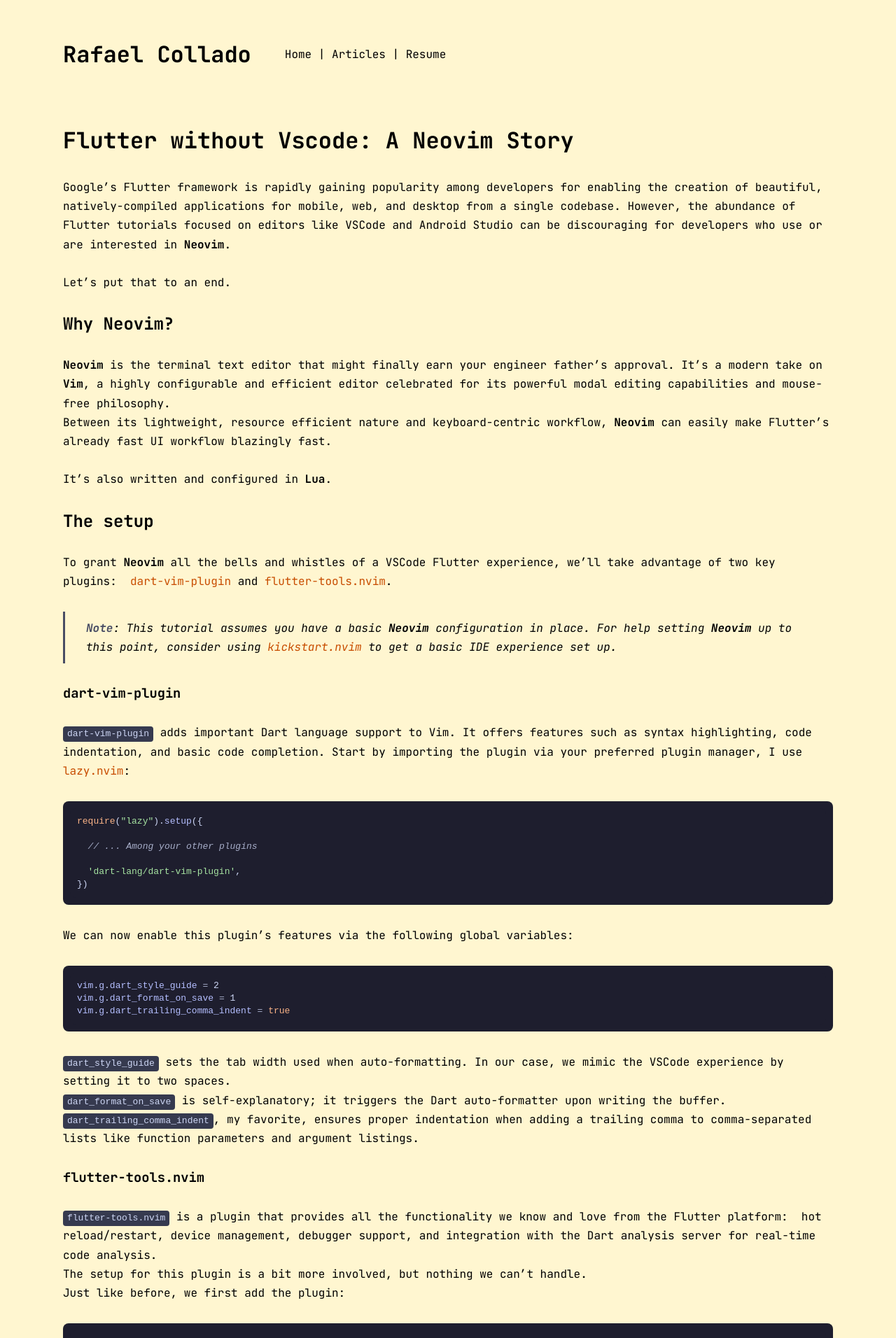
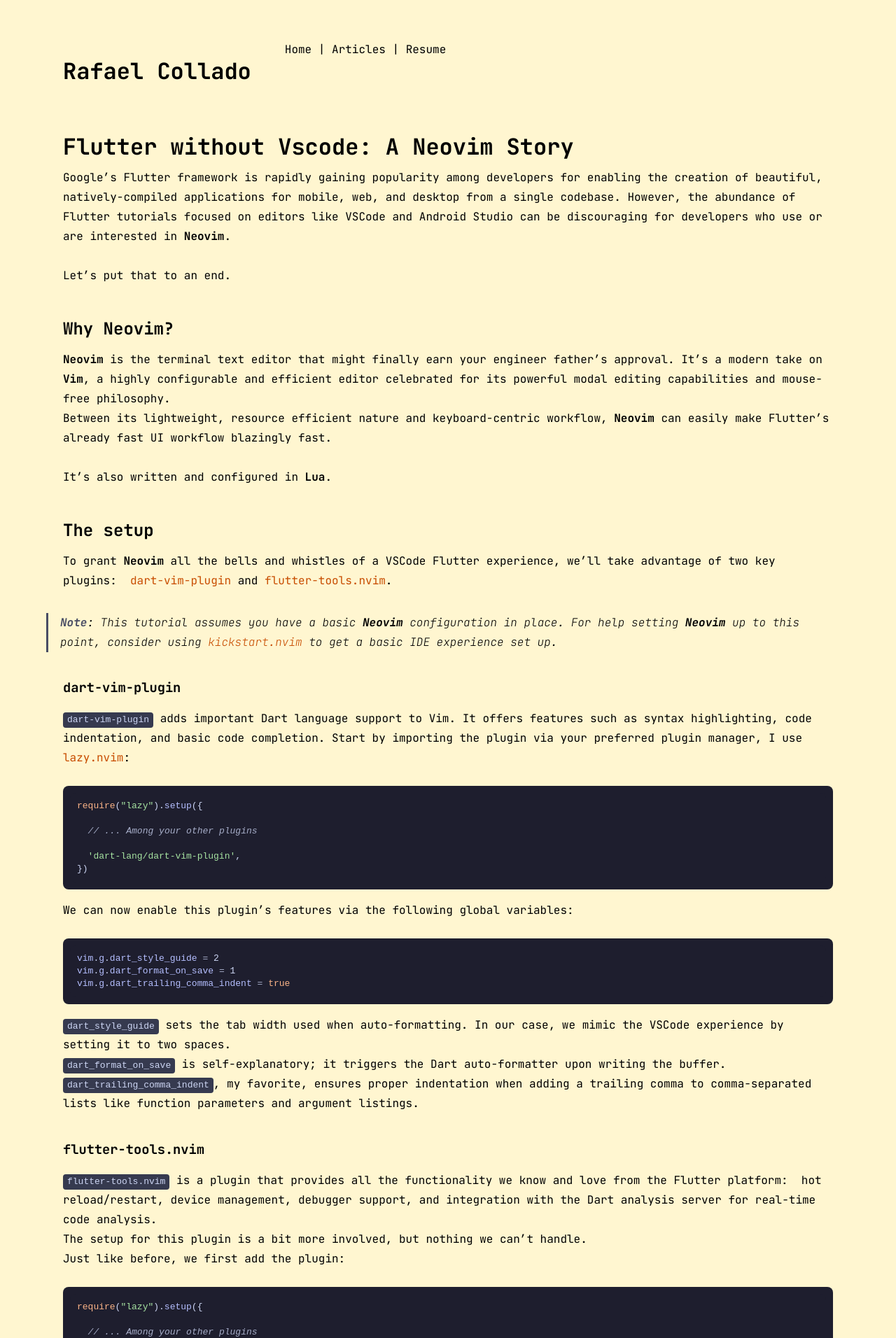
Before and after one commit to rafaelcolladojr/rafaelcolladojr.github.io, a Jekyll site: the page built from _posts/2024-11-22-flutter-without-vscode-a-neovim-story.md, in a window 1280 px wide. Shown: the top 1912 px of the page at 70% size. Built offline with Jekyll 4.4.1, drawn with Linux system fonts in a browser that asks for light colours; some of the changed text lies outside the part shown.

Commit message:
Modified article styling

```diff
--- a/_posts/2024-11-22-flutter-without-vscode-a-neovim-story.md
+++ b/_posts/2024-11-22-flutter-without-vscode-a-neovim-story.md
@@ -205,7 +205,7 @@ require('flutter-tools').setup {
 
 > Dap integration is enabled by including the `debugger` map in our configuration object.
 
-As a bonus, this setup allows us to use our pre-existing VSCode `launch.js` configurations from within **Neovim**. Running the `:FlutterRun` command, or simply using our new **<leader>ff** keybinding, will display a list of our VSCode run configurations to select from.
+As a bonus, this setup allows us to use our pre-existing VSCode `launch.js` configurations from within **Neovim**. Running the `:FlutterRun` command, or simply using our new **\<leader\>ff** keybinding, will display a list of our VSCode run configurations to select from.
 
 Lastly, the `nvim-dap` README provides some handy keybindings to navigate the debugger - things like breakpoint management and code traversal:
 
--- a/css/main.css
+++ b/css/main.css
@@ -16,19 +16,28 @@ h2,
 h3,
 h4,
 h5,
-h6 {
+h6,
+p {
   margin: 0 auto;
-  padding: 0 auto;
-  margin-block-start: 1em;
-  margin-block-end: 1em;
+  margin-block-start: 0;
+  margin-block-end: 0;
   font-family: "JetBrains Mono", serif;
   font-optical-sizing: auto;
   font-style: normal;
+  line-height: 28px;
+}
+
+h1,
+h2,
+h3,
+h4,
+h5,
+h6 {
+  margin-top: 2em;
 }
 
 p {
-  margin: 30px auto;
-  line-height: 1.7em;
+  margin-top: 1em;
 }
 
 a,
@@ -38,13 +47,15 @@ a:visited {
 }
 
 blockquote {
-  margin: 0 auto;
+  margin-top: 2em;
+  margin-left: -24px;
+  padding-left: 20px;
+  box-shadow: inset 3px 0 0 0 #494d64;
 }
 
 blockquote p {
-  border-left: #494d64 solid 3px;
-  padding: 10px 30px;
   font-style: italic;
+  font-weight: 200;
 }
 
 blockquote strong:nth-child(1) {
@@ -142,6 +153,7 @@ nav ul li.active a {
 
 .footer {
   display: flex;
+  margin-top: 48px;
   margin-bottom: 24px;
   justify-content: center;
 }
@@ -170,6 +182,10 @@ code {
   border-radius: 8px;
   display: block;
   white-space: pre-wrap;
+}
+
+pre {
+  margin-top: 2em;
 }
 
 p code {
```
Also changed, not shown: 2 other files.
